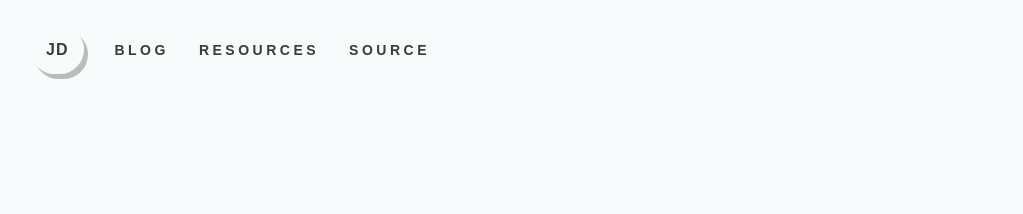
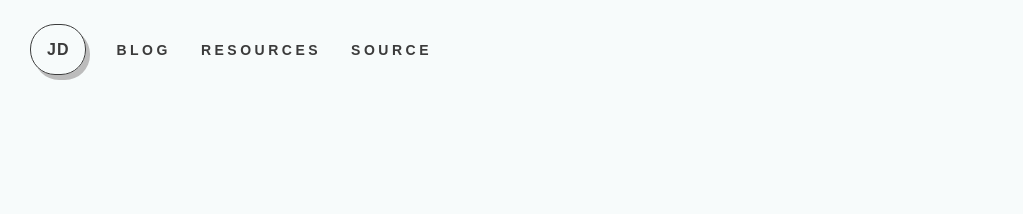
Before and after one commit to jaydeepmalik/jaydeepmalik.com, a Jekyll site: the page built from index.html, in a window 1280 px wide. Shown: the top 214 px of the page, without its empty margins (0-1023 px from the left). Built offline with Jekyll 4.4.1, drawn with Linux system fonts in a browser that asks for light colours; some web fonts are replaced.

Commit message:
Update _header.scss

```diff
--- a/_sass/jd/_header.scss
+++ b/_sass/jd/_header.scss
@@ -20,7 +20,7 @@
       letter-spacing: 1px;
       font-weight: bold;
       line-height: 1;
-      border: 1px line;
+      border: 1px solid;
       border-radius: 25px;
       box-shadow: 4px 5px 0 0 #bcbcbc;
       &:hover, &:active, &:focus{
```
